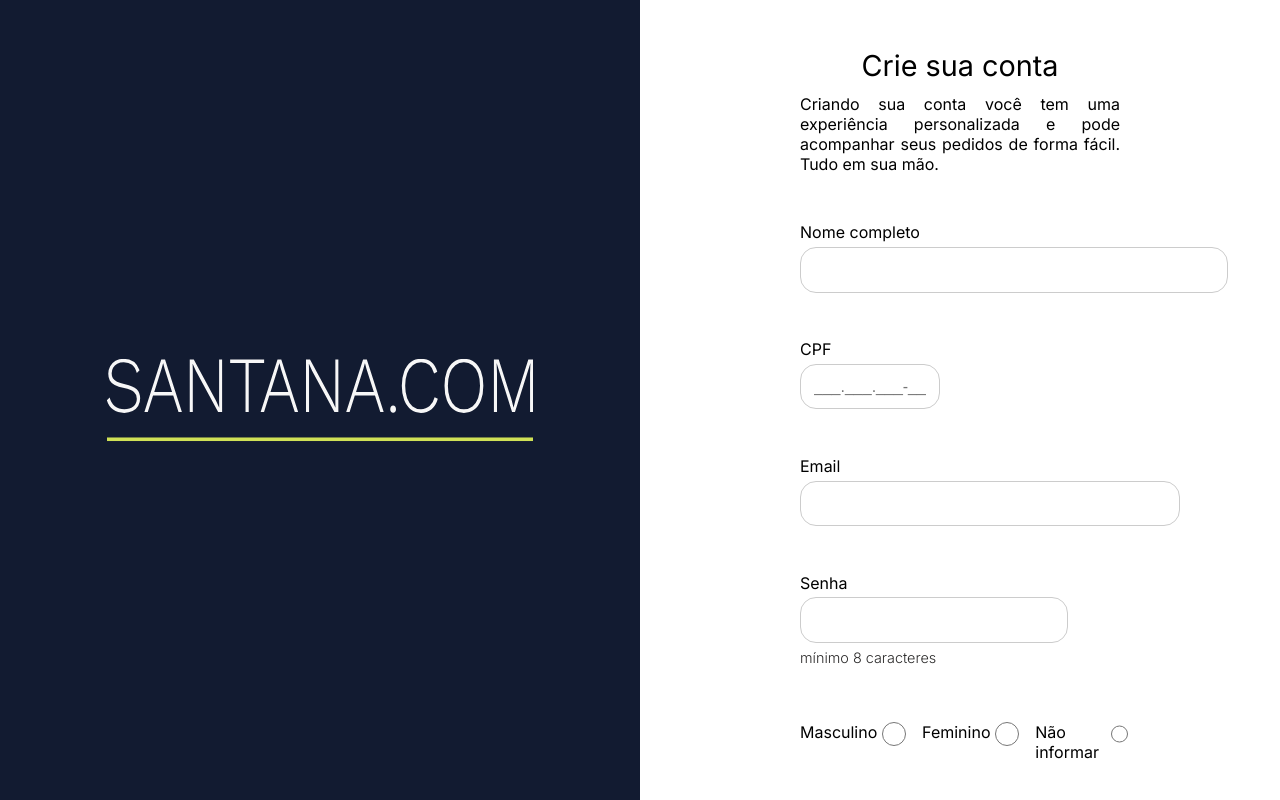
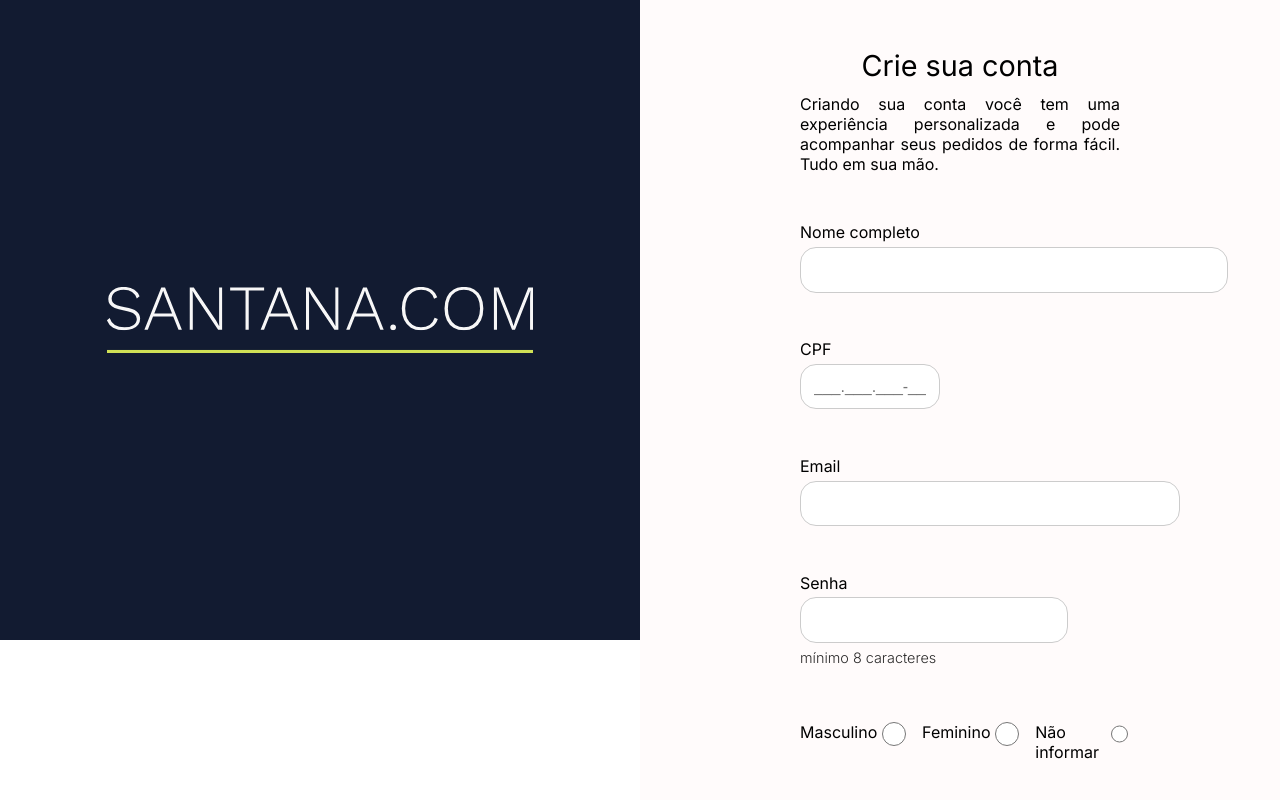
Before and after one commit to iSantanaaH/santana.com, a Next.js app in the folder front-end_next/: page /minha-conta/cadastro in a window 1280 px wide. Shown: the top 800 px of the page. Built offline with nearby package versions, Linux system fonts and the light colour scheme.

Commit message:
remove section and image and use LayoutUser in page register and login

```diff
--- a/front-end_next/app/minha-conta/cadastro/page.tsx
+++ b/front-end_next/app/minha-conta/cadastro/page.tsx
@@ -3,6 +3,7 @@ import Image from "next/image";
 import styles from "./register.module.css";
 import Link from "next/link";
 import { useCadatroContext } from "@/app/context/user/cadastro/cadastroContext";
+import LayoutUser from "@/app/layouts/user";
 
 export default function ResgiterPage() {
   const {
@@ -47,17 +48,9 @@ export default function ResgiterPage() {
   } = useCadatroContext();
 
   return (
-    <section className={styles.MainContainerPageLogin}>
-      <div className={styles.ContentImageBackground}>
-        <Image
-          className={styles.ImageLogin}
-          src={"/Images/logo2.svg"}
-          width={50}
-          height={50}
-          alt="Santana.com"
-          priority
-        />
-      </div>
+    <>
+      <LayoutUser>
+
 
         <div className={styles.MainContainerLoging}>
           <article className={styles.ArticleTitle}>
@@ -249,6 +242,7 @@ export default function ResgiterPage() {
             </form>
           </div>
         </div>
-    </section>
+      </LayoutUser>
+    </>
   );
 }
```
Lines whose indentation alone changed are shown as unchanged.
